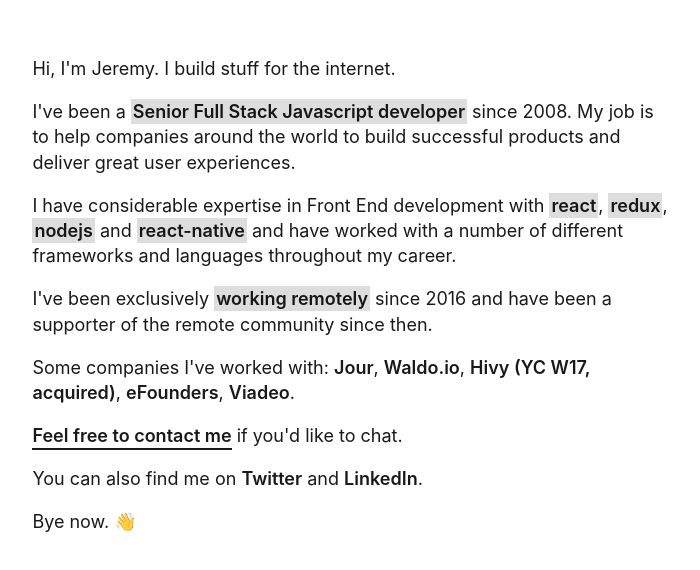
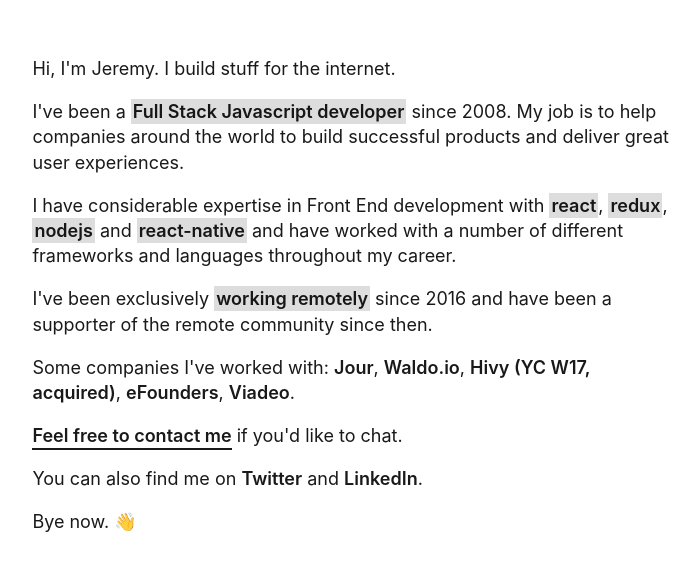
Before and after one commit to jeremybenaim/jeremybenaim.com, a Next.js app: page / in a window 1280 px wide. Shown: the top 570 px of the page, without its empty margins (18-718 px from the left). Built offline with nearby package versions, Linux system fonts and the light colour scheme.

Commit message:
Update index.js

```diff
--- a/pages/index.js
+++ b/pages/index.js
@@ -73,7 +73,7 @@ const Index = () => {
       </Head>
       <article>
         <p>Hi, I'm Jeremy. I build stuff for the internet.</p>
-        <p>I've been a <strong>Senior Full Stack Javascript developer</strong> since 2008. My job is to help companies around the world to build successful products and deliver great user experiences.</p>
+        <p>I've been a <strong>Full Stack Javascript developer</strong> since 2008. My job is to help companies around the world to build successful products and deliver great user experiences.</p>
         <p>I have considerable expertise in Front End development with <strong>react</strong>, <strong>redux</strong>, <strong>nodejs</strong> and <strong>react-native</strong> and have worked with a number of different frameworks and languages throughout my career.</p>
         <p>I've been exclusively <strong>working remotely</strong> since 2016 and have been a supporter of the remote community since then.</p>
         <p>{
```
